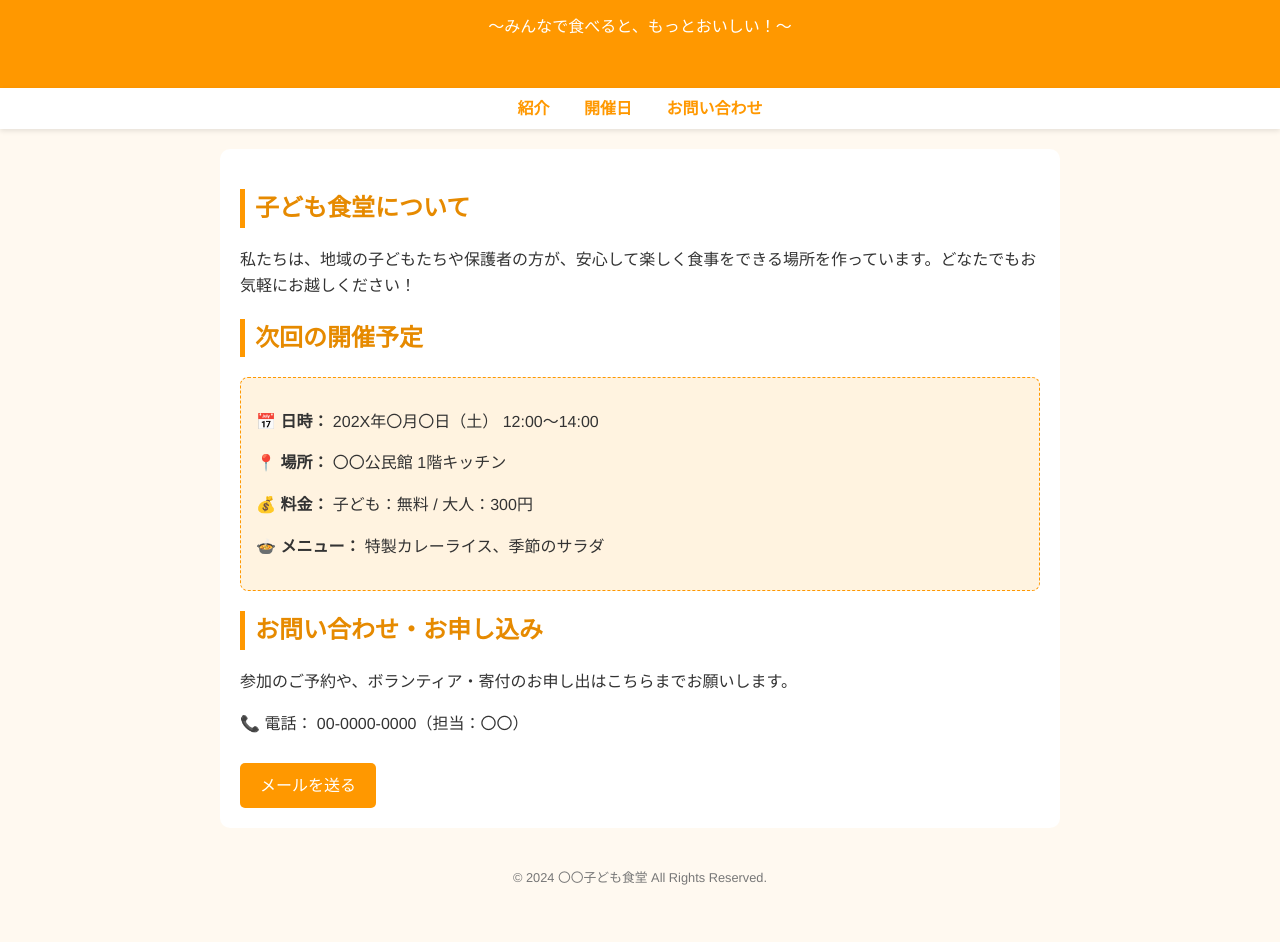
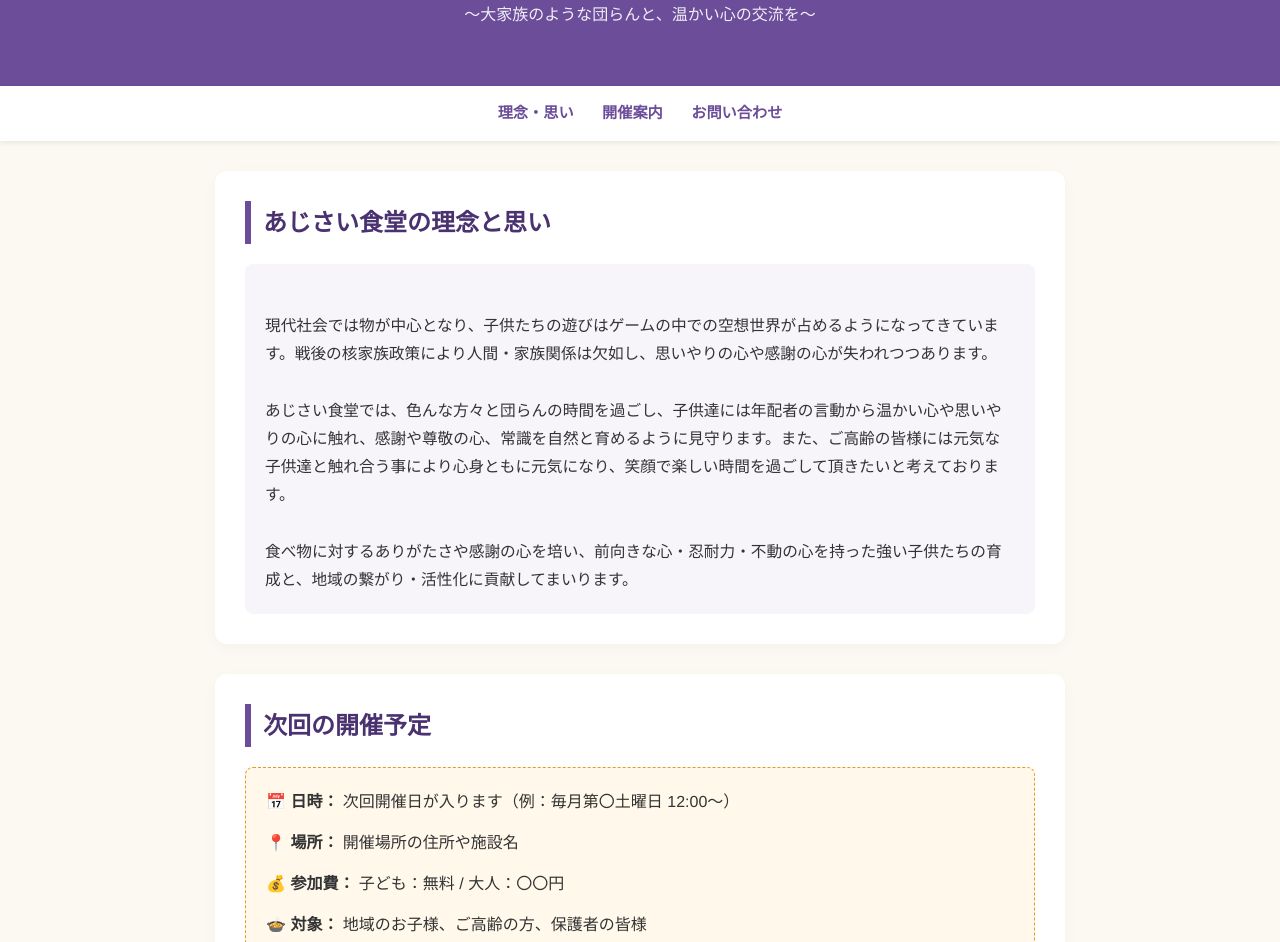
Before and after one commit to okaoka2207/ajisai, a plain HTML site: page index.html in a window 1280 px wide. Shown: the part 112-1054 px from the top of the page. Before the commit the page ends 1021 px from the top, so only its background shows below. Drawn offline with Linux system fonts and the light colour scheme.

Commit message:
Update title and content for あじさい食堂

```diff
--- a/index.html
+++ b/index.html
@@ -3,60 +3,166 @@
 <head>
     <meta charset="UTF-8">
     <meta name="viewport" content="width=device-width, initial-scale=1.0">
-    <title>〇〇子ども食堂 | みんなの居場所</title>
+    <title>あじさい食堂 | 地域で作る家族団らんと世代間交流の場</title>
     <style>
-        /* デザインの設定 */
-        body { font-family: "Helvetica Neue", Arial, "Hiragino Kaku Gothic ProN", "Hiragino Sans", Meiryo, sans-serif; line-height: 1.6; color: #333; margin: 0; padding: 0; background-color: #fff9f0; }
-        header { background-color: #ff9800; color: white; padding: 2rem 1rem; text-align: center; }
-        nav { background: #fff; padding: 0.5rem; text-align: center; position: sticky; top: 0; box-shadow: 0 2px 5px rgba(0,0,0,0.1); }
-        nav a { margin: 0 15px; text-decoration: none; color: #ff9800; font-weight: bold; }
-        .container { max-width: 800px; margin: 20px auto; padding: 20px; background: white; border-radius: 10px; }
-        h2 { border-left: 5px solid #ff9800; padding-left: 10px; color: #e68a00; }
-        .info-box { background: #fff3e0; padding: 15px; border-radius: 8px; border: 1px dashed #ff9800; }
-        footer { text-align: center; padding: 20px; font-size: 0.8rem; color: #777; }
-        .btn { display: inline-block; background: #ff9800; color: white; padding: 10px 20px; text-decoration: none; border-radius: 5px; margin-top: 10px; }
-        img { max-width: 100%; height: auto; border-radius: 10px; }
+        /* 基本設定 */
+        body {
+            font-family: "Helvetica Neue", Arial, "Hiragino Kaku Gothic ProN", "Hiragino Sans", Meiryo, sans-serif;
+            line-height: 1.8;
+            color: #333;
+            margin: 0;
+            padding: 0;
+            background-color: #fcf8f2;
+        }
+        /* ヘッダー */
+        header {
+            background-color: #6b4d9a; /* あじさいをイメージしたパープルカラー */
+            color: white;
+            padding: 2.5rem 1rem;
+            text-align: center;
+        }
+        header h1 {
+            margin: 0;
+            font-size: 2.2rem;
+            letter-spacing: 2px;
+        }
+        header p {
+            margin-top: 10px;
+            font-size: 1rem;
+            opacity: 0.9;
+        }
+        /* ナビゲーション */
+        nav {
+            background: #ffffff;
+            padding: 0.8rem;
+            text-align: center;
+            position: sticky;
+            top: 0;
+            box-shadow: 0 2px 5px rgba(0,0,0,0.08);
+            z-index: 100;
+        }
+        nav a {
+            margin: 0 12px;
+            text-decoration: none;
+            color: #6b4d9a;
+            font-weight: bold;
+            font-size: 0.95rem;
+        }
+        /* コンテナ */
+        .container {
+            max-width: 850px;
+            margin: 30px auto;
+            padding: 0 20px;
+        }
+        /* セクションスタイル */
+        section {
+            background: white;
+            padding: 30px;
+            margin-bottom: 30px;
+            border-radius: 12px;
+            box-shadow: 0 4px 15px rgba(0,0,0,0.03);
+        }
+        h2 {
+            border-left: 6px solid #6b4d9a;
+            padding-left: 12px;
+            color: #4a3271;
+            font-size: 1.5rem;
+            margin-top: 0;
+        }
+        .philosophy-text {
+            background: #f7f4fa;
+            padding: 20px;
+            border-radius: 8px;
+            font-size: 0.98rem;
+            white-space: pre-line; /* 改行をそのまま反映 */
+        }
+        .info-box {
+            background: #fff8eb;
+            padding: 20px;
+            border-radius: 8px;
+            border: 1px dashed #e69c24;
+        }
+        .info-item {
+            margin-bottom: 12px;
+        }
+        .info-item:last-child {
+            margin-bottom: 0;
+        }
+        /* ボタン */
+        .btn {
+            display: inline-block;
+            background: #6b4d9a;
+            color: white;
+            padding: 12px 25px;
+            text-decoration: none;
+            border-radius: 25px;
+            font-weight: bold;
+            margin-top: 15px;
+            transition: background 0.3s;
+        }
+        .btn:hover {
+            background: #53397d;
+        }
+        /* フッター */
+        footer {
+            text-align: center;
+            padding: 30px;
+            font-size: 0.85rem;
+            color: #666;
+            background: #eae5f0;
+        }
     </style>
 </head>
 <body>
 
 <header>
-    <h1>〇〇子ども食堂</h1>
-    <p>〜みんなで食べると、もっとおいしい！〜</p>
+    <h1>あじさい食堂</h1>
+    <p>〜大家族のような団らんと、温かい心の交流を〜</p>
 </header>
 
 <nav>
-    <a href="#about">紹介</a>
-    <a href="#schedule">開催日</a>
+    <a href="#philosophy">理念・思い</a>
+    <a href="#schedule">開催案内</a>
     <a href="#contact">お問い合わせ</a>
 </nav>
 
 <div class="container">
-    <section id="about">
-        <h2>子ども食堂について</h2>
-        <p>私たちは、地域の子どもたちや保護者の方が、安心して楽しく食事をできる場所を作っています。どなたでもお気軽にお越しください！</p>
-        </section>
 
+    <!-- 理念・考え -->
+    <section id="philosophy">
+        <h2>あじさい食堂の理念と思い</h2>
+        <div class="philosophy-text">
+現代社会では物が中心となり、子供たちの遊びはゲームの中での空想世界が占めるようになってきています。戦後の核家族政策により人間・家族関係は欠如し、思いやりの心や感謝の心が失われつつあります。
+
+あじさい食堂では、色んな方々と団らんの時間を過ごし、子供達には年配者の言動から温かい心や思いやりの心に触れ、感謝や尊敬の心、常識を自然と育めるように見守ります。また、ご高齢の皆様には元気な子供達と触れ合う事により心身ともに元気になり、笑顔で楽しい時間を過ごして頂きたいと考えております。
+
+食べ物に対するありがたさや感謝の心を培い、前向きな心・忍耐力・不動の心を持った強い子供たちの育成と、地域の繋がり・活性化に貢献してまいります。
+        </div>
+    </section>
+
+    <!-- 開催案内 -->
     <section id="schedule">
         <h2>次回の開催予定</h2>
         <div class="info-box">
-            <p><strong>📅 日時：</strong> 202X年〇月〇日（土） 12:00〜14:00</p>
-            <p><strong>📍 場所：</strong> 〇〇公民館 1階キッチン</p>
-            <p><strong>💰 料金：</strong> 子ども：無料 / 大人：300円</p>
-            <p><strong>🍲 メニュー：</strong> 特製カレーライス、季節のサラダ</p>
+            <div class="info-item"><strong>📅 日時：</strong> 次回開催日が入ります（例：毎月第〇土曜日 12:00〜）</div>
+            <div class="info-item"><strong>📍 場所：</strong> 開催場所の住所や施設名</div>
+            <div class="info-item"><strong>💰 参加費：</strong> 子ども：無料 / 大人：〇〇円</div>
+            <div class="info-item"><strong>🍲 対象：</strong> 地域のお子様、ご高齢の方、保護者の皆様</div>
         </div>
     </section>
 
+    <!-- お問い合わせ・ご支援 -->
     <section id="contact">
-        <h2>お問い合わせ・お申し込み</h2>
-        <p>参加のご予約や、ボランティア・寄付のお申し出はこちらまでお願いします。</p>
-        <p>📞 電話： 00-0000-0000（担当：〇〇）</p>
-        <a href="mailto:example@mail.com" class="btn">メールを送る</a>
+        <h2>ご参加・ご支援・お問い合わせ</h2>
+        <p>あじさい食堂へのご参加予約、ボランティアのご参加、食材のご寄付などに関するお問い合わせは、下記よりお気軽にご連絡ください。</p>
+        <p>日本の宝である子どもたちの未来のために、皆様のご賛同・ご協力を心よりお願い申し上げます。</p>
+        <a href="mailto:your-email@example.com" class="btn">メールでお問い合わせ</a>
     </section>
+
 </div>
 
 <footer>
-    &copy; 2024 〇〇子ども食堂 All Rights Reserved.
+    &copy; あじさい食堂 All Rights Reserved.
 </footer>
 
 </body>
```
